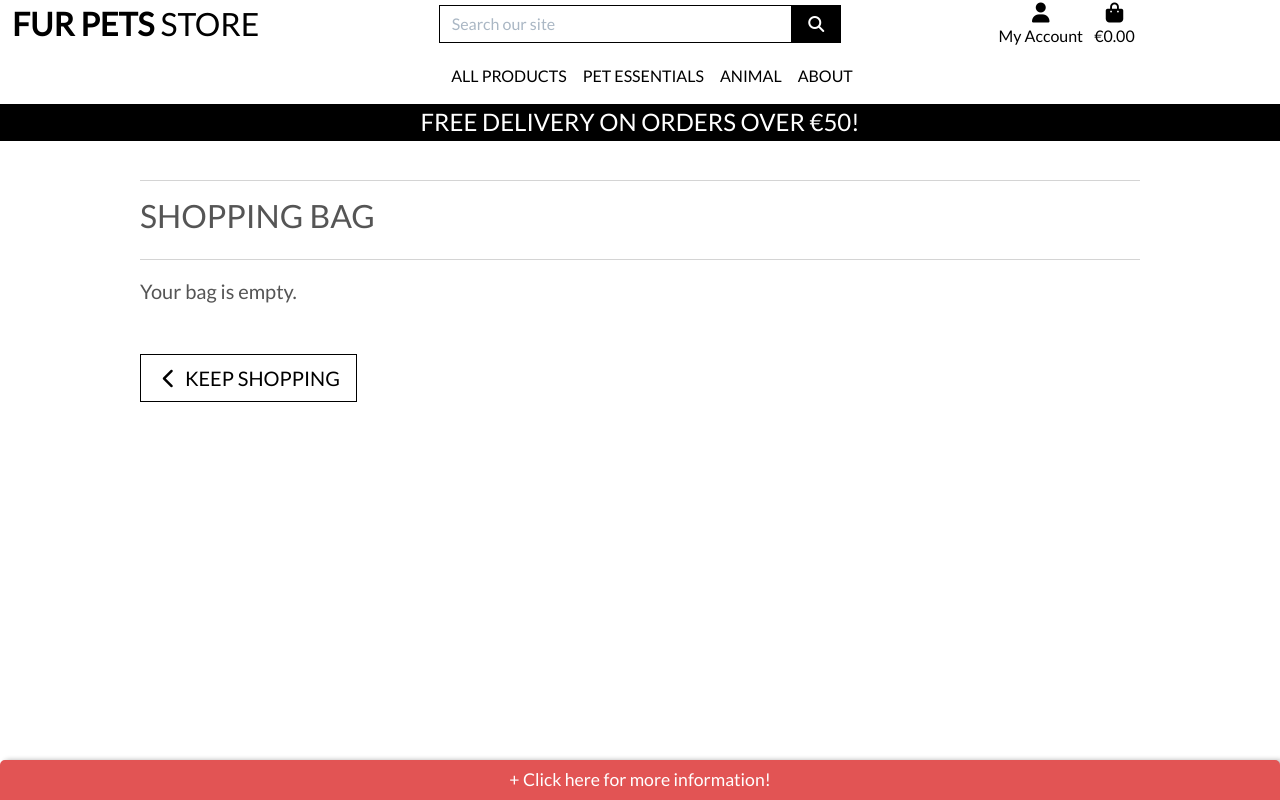
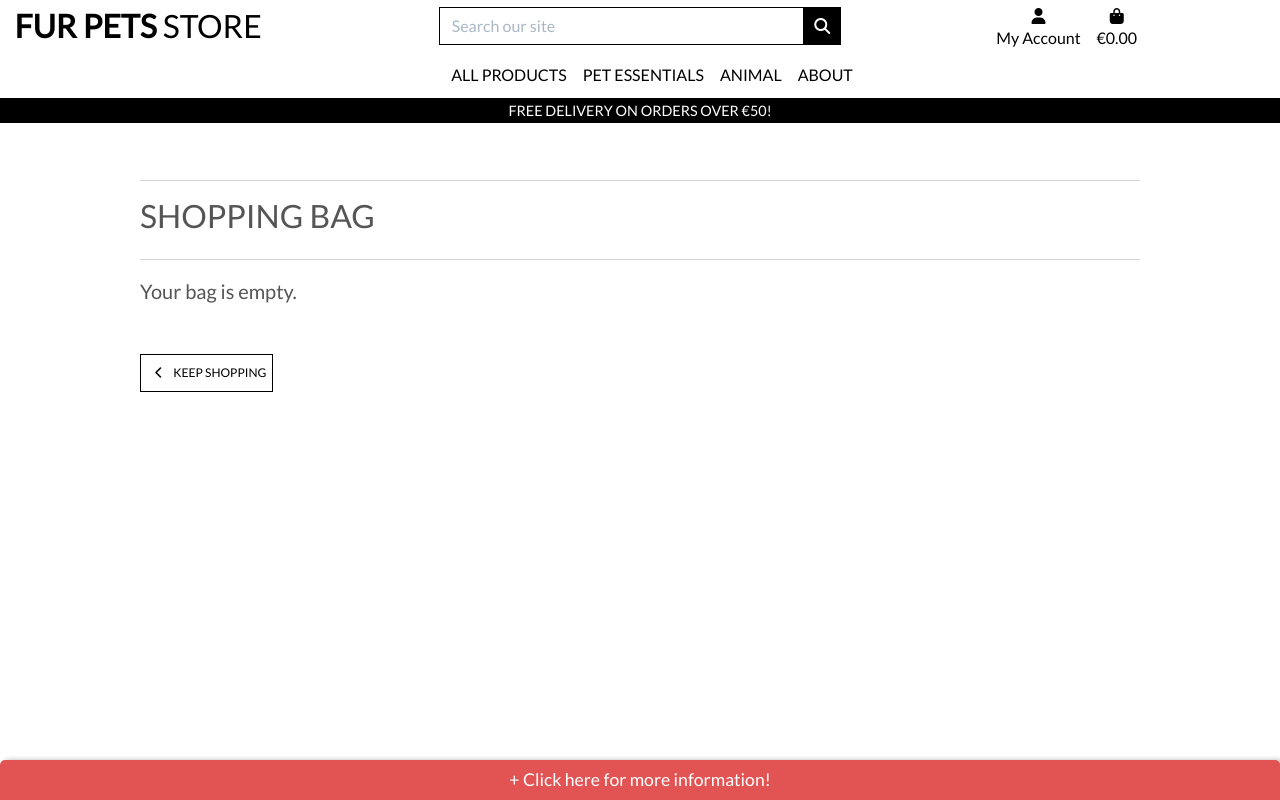
Before and after one commit to ExcellentWish/fur-pet-store, a Django app: page /bag/ in a window 1280 px wide. Run offline with Django 4.2, Linux system fonts and the light colour scheme; parts of the project's set-up code (start-up, migrations or seed data) failed here and were passed over; some libraries are stand-ins or nearby versions.

Commit message:
Add links to main-nav-header. Refactor base.css

```diff
--- a/static/css/style.css
+++ b/static/css/style.css
@@ -90,11 +90,7 @@ input[name='q']::placeholder {
     color: #aab7c4;
 }
 
-.card-img-top,
-.img-fluid {
-    height: 480px;
-    width: 480px;
-}
+
 
 /*--------------------------------For bootstrap toasts*/
 .message-container {
@@ -409,4 +405,39 @@ a.category-badge>span.badge:hover {
         padding-top: 164px;
     }
 
+    .display-4.logo-font.text-black {
+        font-size: 2rem;
+    }
+
+    .nav-link {
+        padding: 0.15rem;
+    }
+
+    .nav-link i.fa-lg {
+        font-size: 1rem;
+    }
+
+    .navbar-toggler {
+        padding: .6rem .6rem;
+        font-size: 1rem;
+    }
+
+    #delivery-banner h4 {
+        font-size: .9rem;
+    }
+
+    .btn.btn-outline-black.rounded-0,
+    .btn.btn-black.rounded-0 {
+        padding: .375rem .375rem;
+    }
+
+    .btn.btn-outline-black.rounded-0.btn-lg,
+    .btn.btn-black.rounded-0.btn-lg {
+        padding: .375rem .375rem;
+        font-size: .75rem;
+    }
+
+    .increment-qty, .decrement-qty {
+        padding: .25rem .5rem !important;
+    }
 }
--- a/templates/allauth/account/base.html
+++ b/templates/allauth/account/base.html
@@ -13,7 +13,7 @@
     <div class="container header-container">
         <div class="overlay"></div>
         <div class="row">
-            <div class="col-6">
+            <div class="col-12 col-md-6">
                 <div class="allauth-form-inner-content">
                     {% block inner_content %}
                     {% endblock %}
--- a/templates/includes/main-nav.html
+++ b/templates/includes/main-nav.html
@@ -1,5 +1,10 @@
 <div class="collapse navbar-collapse" id="main-nav">
     <ul class="navbar-nav w-auto mx-auto">
+        <li class="nav-item d-block d-md-none">
+            <a class="logo-font font-weight-bold nav-link text-black mr-5" href="{% url 'home' %}" id="home-link">
+                Home
+            </a>
+        </li>
         <li class="nav-item dropdown">
             <a class="logo-font font-weight-bold nav-link text-black mr-5" href="#" id="all-products-link" data-bs-toggle="dropdown" aria-haspopup="true" aria-expanded="false">
                 All Products
@@ -33,10 +38,16 @@
                 <a href="{% url 'animal_products' animal_choice='dog' %}" class="dropdown-item ">Dogs</a>
             </div>
         </li>
-        <li>
-            <a class="logo-font font-weight-bold nav-link text-black mr-5" href="{% url 'about' %}" id="all-products-link" >
+        <li class="nav-item dropdown">
+            <a class="logo-font font-weight-bold nav-link text-black mr-5" href="{% url 'about' %}" id="all-products-link" data-bs-toggle="dropdown" aria-haspopup="true" aria-expanded="false" >
                 About
             </a>
+            <div class="dropdown-menu border-0" aria-labelledby="all-products-link">
+                <a href="{% url 'about' %" class="dropdown-item">About</a>
+                <a href="{% url 'terms_conditions' %}" class="dropdown-item">Terms &amp; Conditions </a>
+                <a href="{% url 'privacy_policy' %}" class="dropdown-item">Privacy Policy</a>
+                <a href="{% url '' %}" class="dropdown-item">Contact Us</a>
+            </div>
          </li>
     </ul>
 </div>
```
